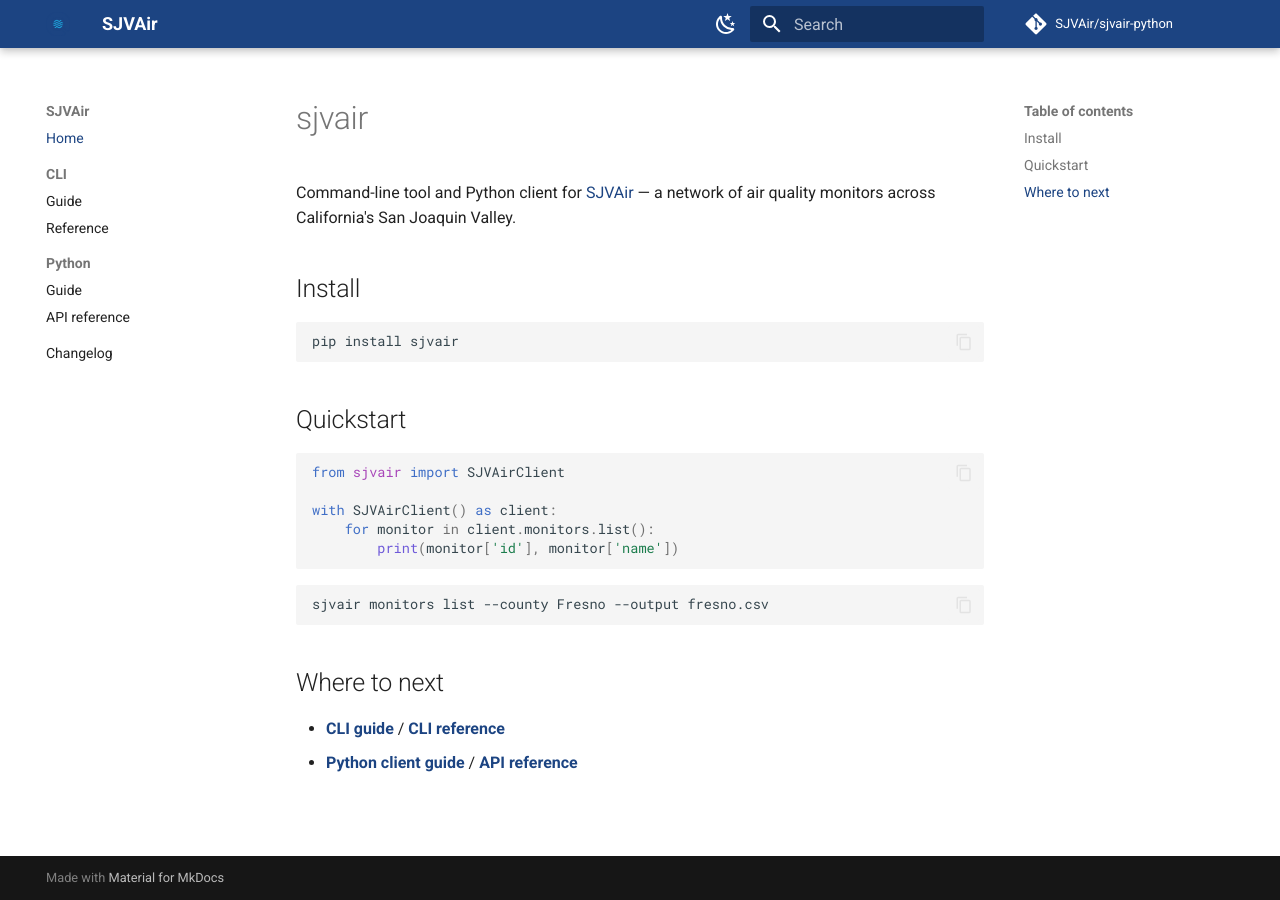
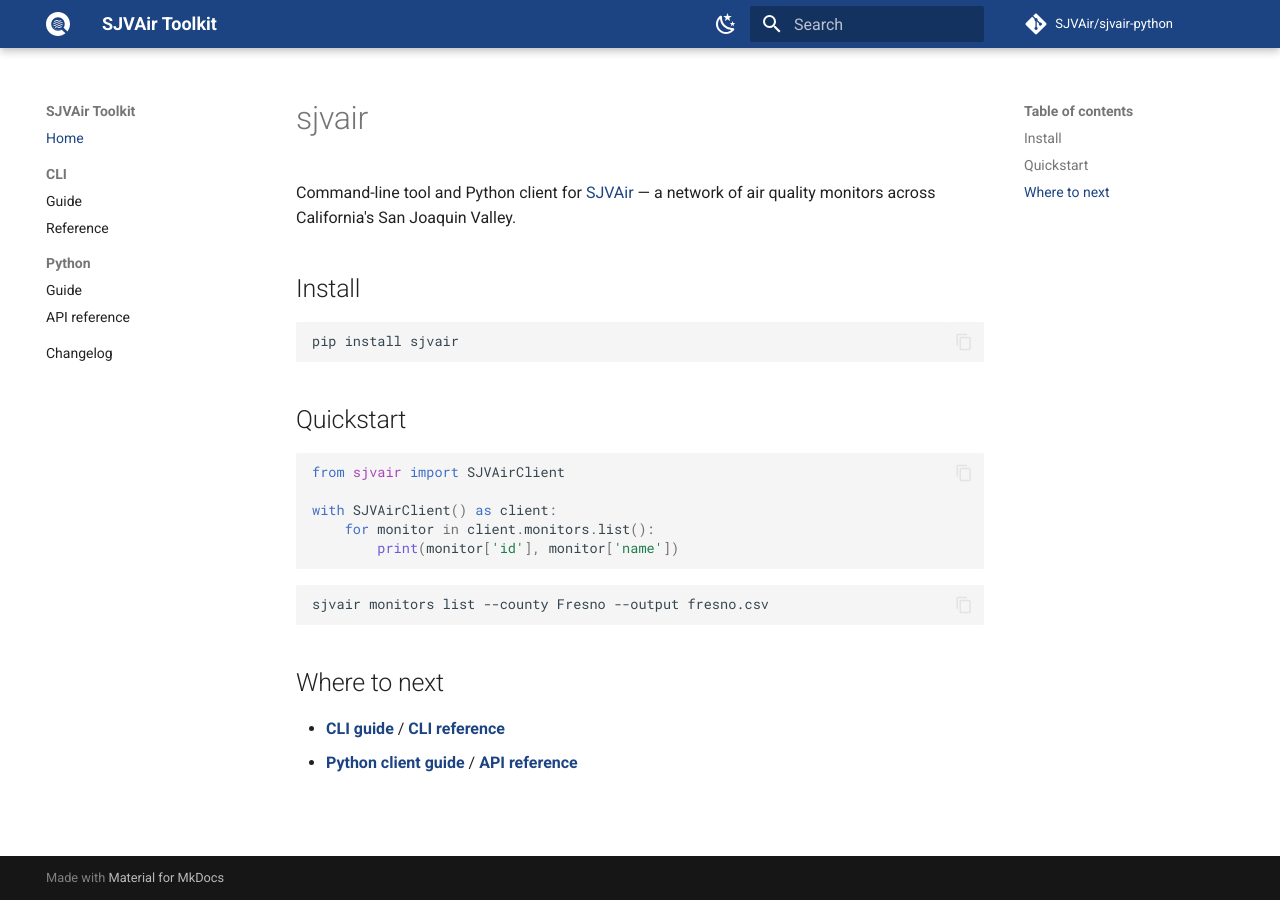
Before and after one commit to SJVAir/sjvair-python, an MkDocs documentation site: the page built from docs/index.md, in a window 1280 px wide. Built offline with MkDocs 1.6.1 and Material for MkDocs 9.7.7, drawn with Linux system fonts in a browser that asks for light colours; comment, search, counter and statistics services are not loaded.

Commit message:
docs: use white SJVAir mark logo and rename site to SJVAir Toolkit

```diff
--- a/mkdocs.yml
+++ b/mkdocs.yml
@@ -1,4 +1,4 @@
-site_name: SJVAir
+site_name: SJVAir Toolkit
 site_description: Command-line tool and Python client for the SJVAir air quality API.
 site_url: https://SJVAir.github.io/sjvair-python/
 repo_url: https://github.com/SJVAir/sjvair-python
@@ -10,7 +10,7 @@
 theme:
   name: material
   custom_dir: overrides
-  logo: assets/logo.png
+  logo: assets/logo.svg
   favicon: assets/favicon/favicon.ico
   features:
     - navigation.sections
```
Also changed, not shown: docs/assets/logo.png (deleted), docs/assets/logo.svg (added).
